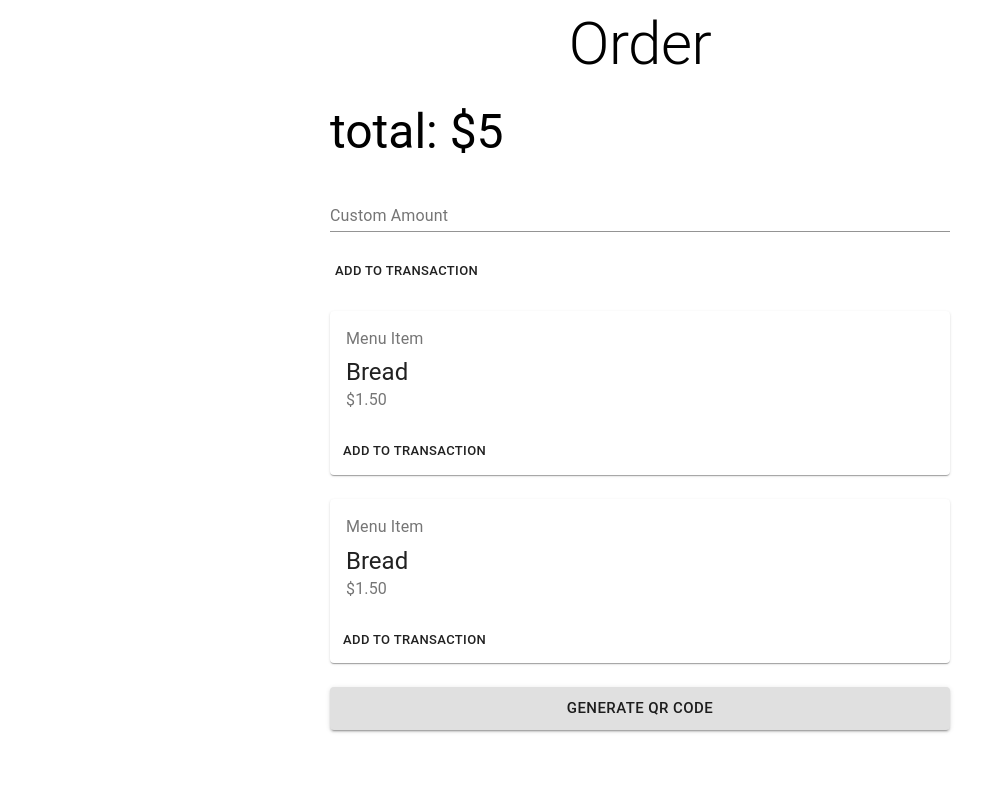
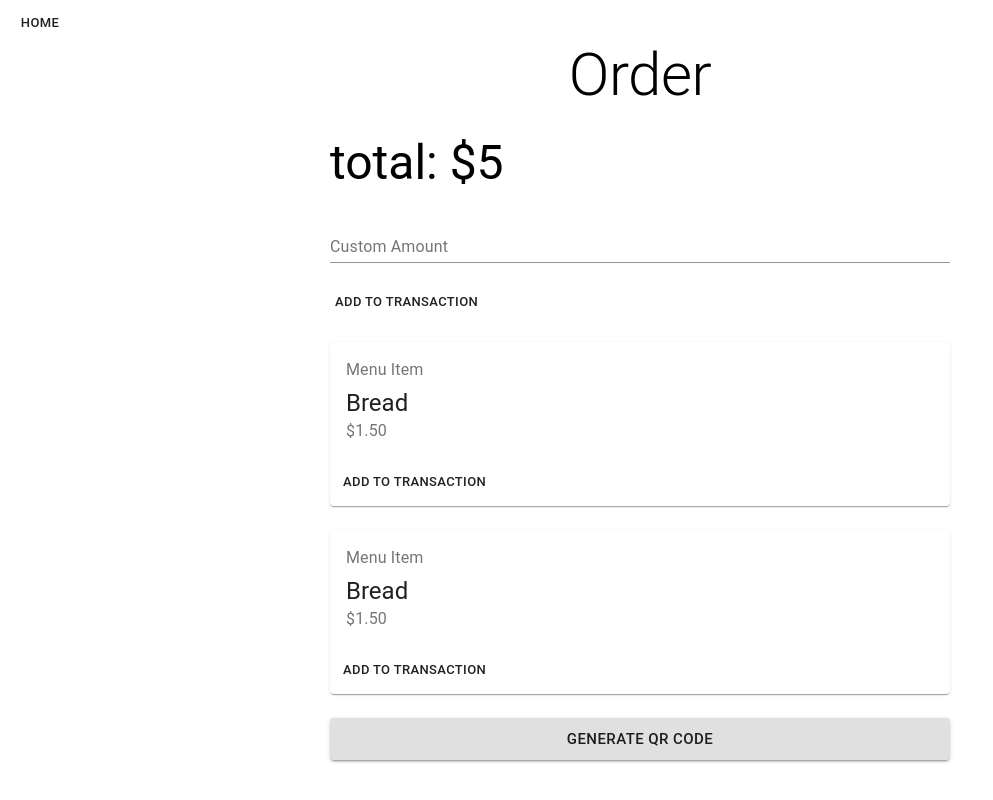
Before and after one commit to bmcdonald3/cryptopos, a React (Create React App) app: page /transaction in a window 1280 px wide. Shown: the whole page, without its empty margins (0-993 px from the left). Built offline with nearby package versions, Linux system fonts and the light colour scheme; the HTML template or start-up script is replaced by a standard one.

Commit message:
add home button

```diff
--- a/src/components/Confirmed/index.tsx
+++ b/src/components/Confirmed/index.tsx
@@ -1,8 +1,10 @@
 // @ts-nocheck
-import { Grid, Typography } from '@material-ui/core';
+import { Grid, Typography, Button } from '@material-ui/core';
 import React from 'react';
+import { useHistory } from 'react-router';
 
 const Confirmed: React.FC = () => {
+    const history = useHistory();
     const pictureStyle = {
         width: '50%',
         display: 'block',
@@ -23,6 +25,11 @@ const Confirmed: React.FC = () => {
                         style={pictureStyle}
                     />
                 </Grid>
+                <Grid item sm={3} />
+                <Grid item sm={6} xs={12}>
+                    <Button align='center' fullWidth onClick={()=>{history.push('/transaction')}}>Make another transaction</Button>
+                </Grid>
+                <Grid item sm={3} />
             </Grid>
 
         </>
--- a/src/components/Transaction/index.tsx
+++ b/src/components/Transaction/index.tsx
@@ -1,7 +1,7 @@
 // @ts-nocheck
 import { Button, Card, CardActions, CardContent, Grid, TextField, Typography } from '@material-ui/core';
 import React from 'react'
-import { Link } from 'react-router-dom';
+import { Link, useHistory } from 'react-router-dom';
 
 interface State {
     amount: string;
@@ -9,6 +9,7 @@ interface State {
 
 const Transaction: React.FC = () => {
     const totalCost = 5;
+    const history = useHistory();
 
     const [values, setValues] = React.useState<State>({
         amount: ''
@@ -22,6 +23,7 @@ const Transaction: React.FC = () => {
         <>
             <Grid container spacing={3}>
                 <Grid item xs={12}>
+                    <Button size='small' onClick={() => {history.push('/')}}>Home</Button>
                     <Typography variant='h2' align='center'>
                         Order
                     </Typography>
```
